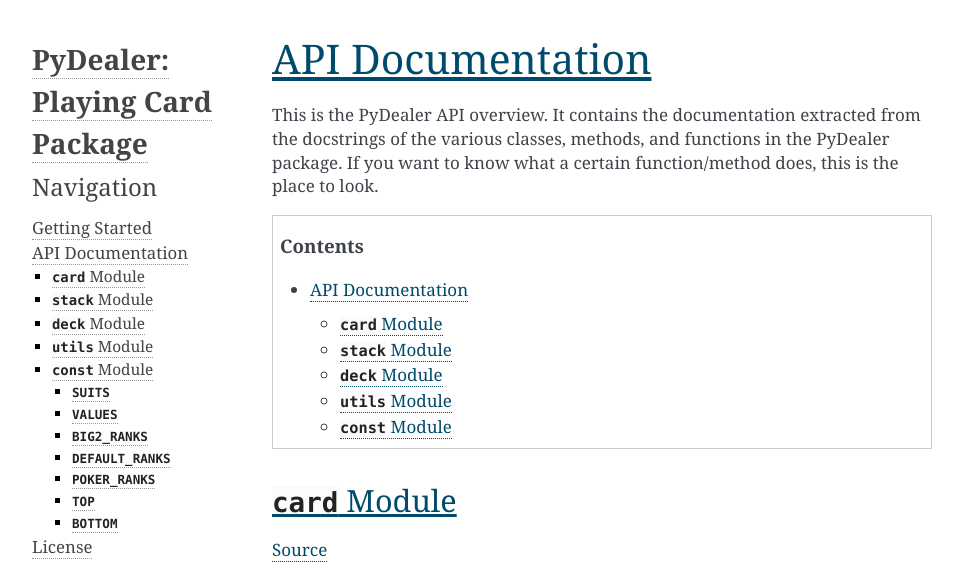
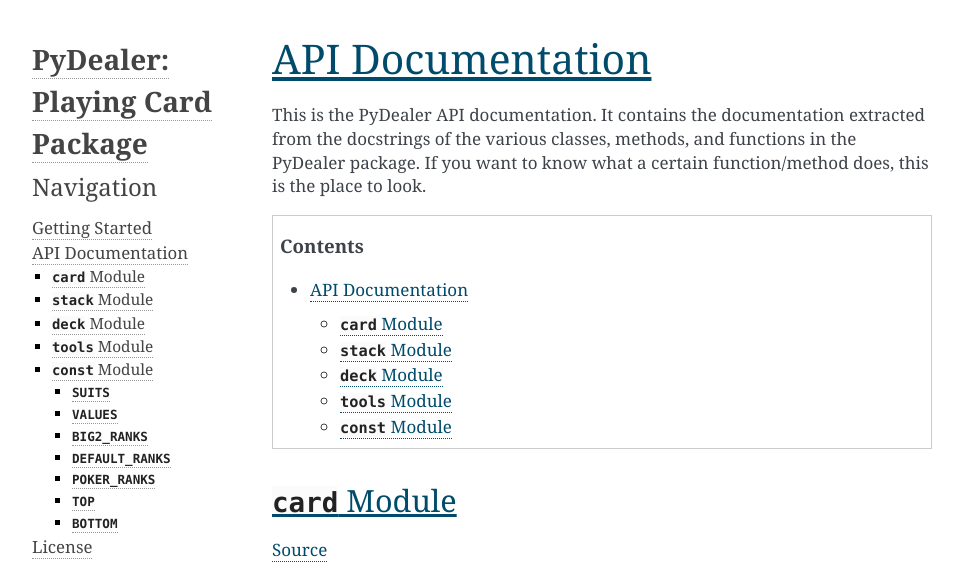
Before and after one commit to Trebek/pydealer, a Sphinx documentation site: the page built from docs/code.rst, in a window 1280 px wide and 1400 px high. Shown: the top 575 px of the window, without its empty margins (148-1111 px from the left). Built offline with Sphinx 7.4.7, drawn with Linux system fonts in a browser that asks for light colours.

Commit message:
Forgot to fix a few more things in docs.
I really need to think/check things before I commit.

```diff
--- a/docs/code.rst
+++ b/docs/code.rst
@@ -2,7 +2,7 @@
 API Documentation
 #################
 
-This is the PyDealer API overview. It contains the documentation extracted from the docstrings of the various classes, methods, and functions in the PyDealer package. If you want to know what a certain function/method does, this is the place to look.
+This is the PyDealer API documentation. It contains the documentation extracted from the docstrings of the various classes, methods, and functions in the PyDealer package. If you want to know what a certain function/method does, this is the place to look.
 
 .. contents::
     :depth: 2
@@ -11,7 +11,7 @@ This is the PyDealer API overview. It contains the documentation extracted from
 :mod:`card` Module
 ==================
 
-`Source <https://github.com/Trebek/pydealer/blob/dev/pydealer/card.py>`__
+`Source <https://github.com/Trebek/pydealer/blob/master/pydealer/card.py>`__
 
 .. automodule:: pydealer.card
     :members:
@@ -21,7 +21,7 @@ This is the PyDealer API overview. It contains the documentation extracted from
 :mod:`stack` Module
 ===================
 
-`Source <https://github.com/Trebek/pydealer/blob/dev/pydealer/stack.py>`__
+`Source <https://github.com/Trebek/pydealer/blob/master/pydealer/stack.py>`__
 
 .. automodule:: pydealer.stack
     :members:
@@ -31,7 +31,7 @@ This is the PyDealer API overview. It contains the documentation extracted from
 :mod:`deck` Module
 ==================
 
-`Source <https://github.com/Trebek/pydealer/blob/dev/pydealer/deck.py>`__
+`Source <https://github.com/Trebek/pydealer/blob/master/pydealer/deck.py>`__
 
 .. automodule:: pydealer.deck
     :members:
@@ -39,12 +39,12 @@ This is the PyDealer API overview. It contains the documentation extracted from
     :show-inheritance: :class:`pydealer.stack.Stack`
 
 
-:mod:`utils` Module
+:mod:`tools` Module
 ===================
 
-`Source <https://github.com/Trebek/pydealer/blob/dev/pydealer/utils.py>`__
+`Source <https://github.com/Trebek/pydealer/blob/master/pydealer/tools.py>`__
 
-.. automodule:: pydealer.utils
+.. automodule:: pydealer.tools
     :members:
     :undoc-members:
 
@@ -52,7 +52,7 @@ This is the PyDealer API overview. It contains the documentation extracted from
 :mod:`const` Module
 ===================
 
-`Source <https://github.com/Trebek/pydealer/blob/dev/pydealer/const.py>`__
+`Source <https://github.com/Trebek/pydealer/blob/master/pydealer/const.py>`__
 
 .. automodule:: pydealer.const
     :members:
--- a/docs/index.rst
+++ b/docs/index.rst
@@ -16,7 +16,7 @@ PyDealer: Playing Card Package
 Quick Usage Example
 ===================
 
-Here is a quick example, using IDLE, demonstrating how to construct a new |deck| instance, representing a full |_fd| of cards, as well as how to shuffle the deck, and deal some cards (7 of them) from it, to a hand. Then we'll sort the hand, and print a listing of it's contents, in a human readable way, with a simple print statement.
+Here is a quick example, using IDLE, demonstrating how to construct a new |deck| instance, representing a full |_fd| of cards, as well as how to shuffle the deck, and deal some cards (7 of them) from it, to a hand. We'll then sort the hand, and print a listing of it's contents, in a human readable way, with a simple print statement.
 
 .. code-block:: pycon
 
```
